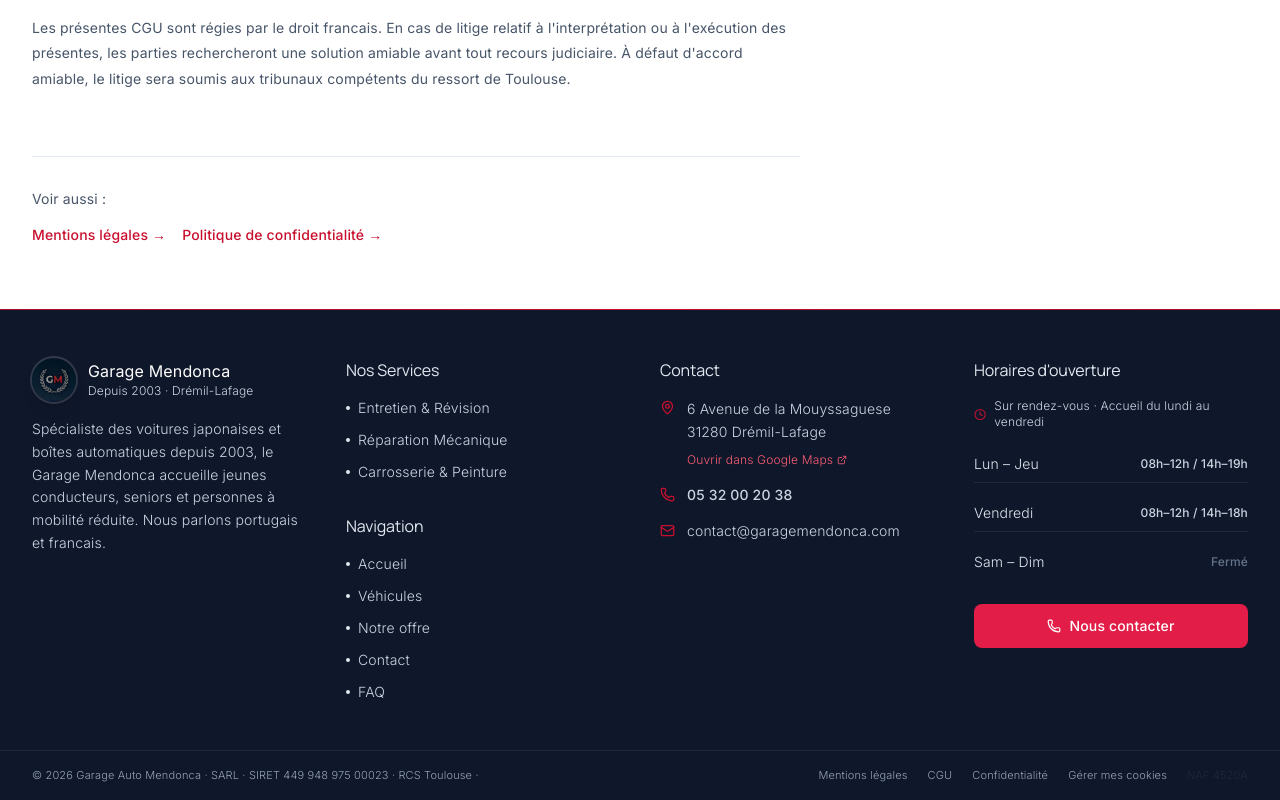
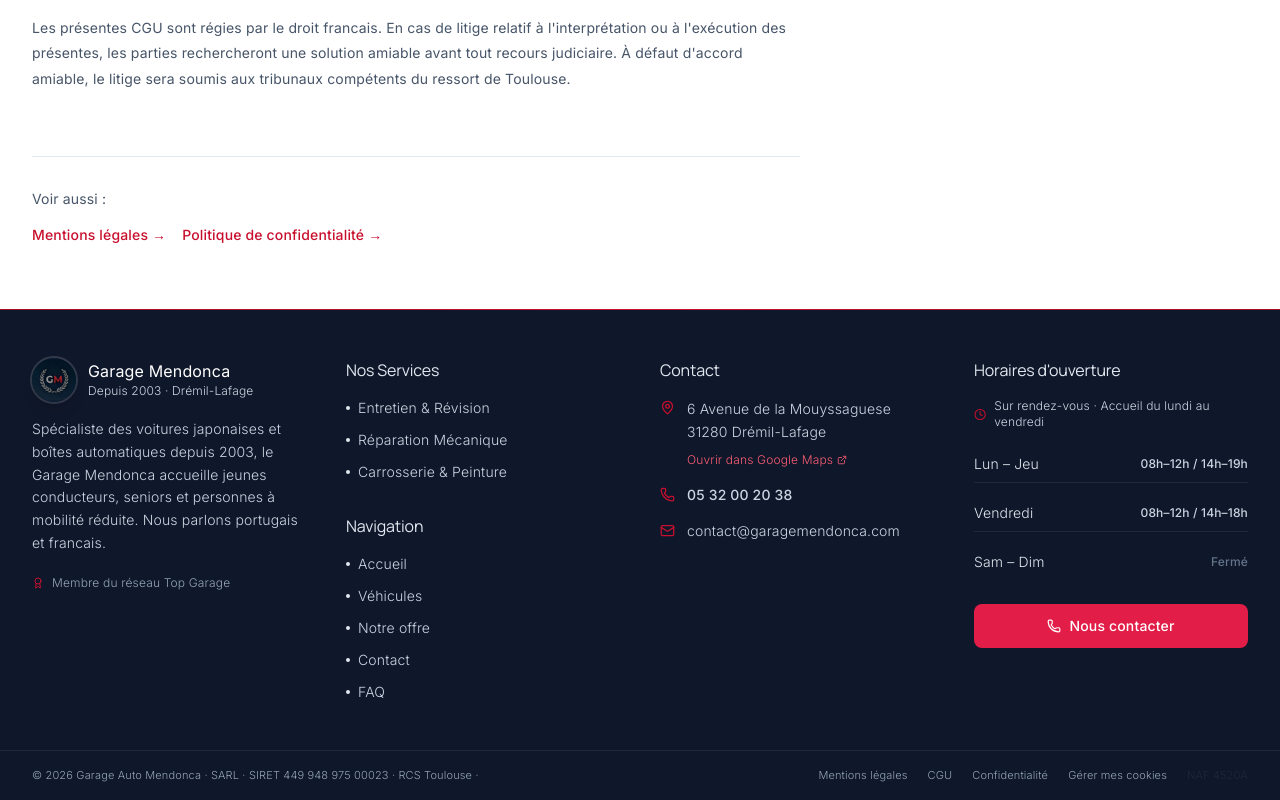
Before and after one commit to FloAFDEV/garagemendonca, a Next.js app: page /cgu in a window 1280 px wide. Shown: the part 2582-3382 px from the top of the page. Built offline with nearby package versions, Linux system fonts and the light colour scheme; no server answers; the database is empty.

Commit message:
feat(garage): integrate Top Garage affiliation badge, link and SEO schema

```diff
--- a/app/layout.tsx
+++ b/app/layout.tsx
@@ -39,7 +39,7 @@
 		template: "%s | Garage Auto Mendonca — Drémil-Lafage",
 	},
 	description:
-		"Garage auto à Drémil-Lafage (31) — Mécanique, carrosserie, diagnostic et vente VO depuis 2003. Spécialiste japonaises & boîte automatique. Prix transparents, 9 véhicules de prêt. ☎ 05 32 00 20 38.",
+		"Garage auto à Drémil-Lafage (31) — Mécanique, carrosserie, diagnostic et vente VO depuis 2003. Membre du réseau Top Garage. Spécialiste japonaises & boîte automatique. Prix transparents, 9 véhicules de prêt. ☎ 05 32 00 20 38.",
 	keywords: [
 		"garage automobile Drémil-Lafage",
 		"garagiste Toulouse",
@@ -51,12 +51,15 @@
 		"devis gratuit mécanique",
 		"contrôle technique",
 		"filtre à particules DPF",
+		"garage Top Garage Drémil-Lafage",
+		"garage réseau Top Garage Toulouse Est",
+		"entretien voiture réseau Top Garage",
 	],
 	// app/icon.png + app/apple-icon.png auto-détectés par Next.js App Router
 	openGraph: {
 		title: "Garage Auto Mendonca — Spécialiste automobile Drémil-Lafage",
 		description:
-			"Garage auto à Drémil-Lafage (31) depuis 2003. Mécanique, carrosserie, vente VO. Spécialiste japonaises · boîte automatique. Expertise technique certifiée.",
+			"Garage auto à Drémil-Lafage (31) depuis 2003. Membre du réseau Top Garage. Mécanique, carrosserie, vente VO. Spécialiste japonaises · boîte automatique.",
 		type: "website",
 		locale: "fr_FR",
 		images: [{ url: "/images/og-image.webp", width: 1200, height: 630, alt: "Garage Auto Mendonca — Drémil-Lafage" }],
@@ -120,6 +123,11 @@
 		{ "@type": "City", name: "Toulouse" },
 		{ "@type": "AdministrativeArea", name: "Haute-Garonne" },
 	],
+	memberOf: {
+		"@type": "Organization",
+		name: "Top Garage",
+		url: "https://garage.top-garage.fr/fr/france-FR/CUST-001176/garage-mendonca/details",
+	},
 	hasOfferCatalog: {
 		"@type": "OfferCatalog",
 		name: "Services automobiles",
--- a/app/page.tsx
+++ b/app/page.tsx
@@ -15,7 +15,7 @@
 			"Garage Auto Mendonca — Garagiste Drémil-Lafage (31) — Mécanique, Carrosserie, Vente",
 	},
 	description:
-		"Garage auto à Drémil-Lafage (31) depuis 2003 — mécanique, carrosserie, diagnostic et vente VO. Spécialiste japonaises & boîte automatique. Prix transparents, 9 véhicules de prêt. ☎ 05 32 00 20 38.",
+		"Garage auto à Drémil-Lafage (31) depuis 2003 — mécanique, carrosserie, diagnostic et vente VO. Membre du réseau Top Garage. Spécialiste japonaises & boîte automatique. Prix transparents, 9 véhicules de prêt. ☎ 05 32 00 20 38.",
 	alternates: {
 		canonical: "https://www.garagemendonca.com",
 	},
@@ -23,7 +23,7 @@
 		title:
 			"Garage Auto Mendonca — Garagiste Drémil-Lafage (31) — Mécanique, Carrosserie, Vente",
 		description:
-			"Votre garage de confiance depuis 2003 — mécanique, carrosserie, vente VO. Spécialiste japonaises & boîte automatique. Drémil-Lafage (31).",
+			"Votre garage de confiance depuis 2003 — mécanique, carrosserie, vente VO. Membre du réseau Top Garage. Spécialiste japonaises & boîte automatique. Drémil-Lafage (31).",
 		url: "https://www.garagemendonca.com",
 		type: "website",
 		locale: "fr_FR",
--- a/components/home/Hero.tsx
+++ b/components/home/Hero.tsx
@@ -79,6 +79,36 @@
 							<span className="text-brand-400 font-normal text-[10px] uppercase tracking-caps leading-tight">
 								Garage Mendonca – Expert auto depuis 2003
 							</span>
+						</div>
+
+						{/* Badge Top Garage */}
+						{/* Badge Top Garage — lien fiche officielle */}
+						<div className="mb-5 animate-fade-in">
+							<a
+								href="https://garage.top-garage.fr/fr/france-FR/CUST-001176/garage-mendonca/details"
+								target="_blank"
+								rel="noopener noreferrer"
+								className="group relative inline-flex items-center gap-2 bg-white/08 border border-white/15 rounded-full px-3 py-1.5 hover:bg-white/14 hover:border-white/30 hover:scale-[1.03] active:scale-[0.99] transition-all duration-200 focus-visible:outline focus-visible:outline-2 focus-visible:outline-offset-2 focus-visible:outline-brand-400"
+								aria-label="Voir la fiche officielle Top Garage (nouvel onglet)"
+							>
+								<Award
+									size={12}
+									className="text-brand-400 flex-shrink-0"
+									aria-hidden="true"
+								/>
+								<span className="text-[11px] font-light text-white/80">
+									Membre du réseau{" "}
+									<strong className="font-medium text-white">
+										Top Garage
+									</strong>
+								</span>
+								<span
+									role="tooltip"
+									className="absolute bottom-full left-0 mb-2 w-56 bg-slate-900 border border-white/10 rounded-lg px-3 py-2 text-xs text-slate-300 font-light shadow-xl opacity-0 invisible group-hover:opacity-100 group-hover:visible group-focus-visible:opacity-100 group-focus-visible:visible transition-all duration-200 pointer-events-none z-20"
+								>
+									Voir la fiche officielle Top Garage
+								</span>
+							</a>
 						</div>
 
 						{/* H1
--- a/components/layout/Footer.tsx
+++ b/components/layout/Footer.tsx
@@ -10,7 +10,7 @@
 import Link from "next/link";
 import Image from "next/image";
 import { unstable_cache } from "next/cache";
-import { Phone, Mail, MapPin, Clock, ExternalLink, CalendarOff } from "lucide-react";
+import { Phone, Mail, MapPin, Clock, ExternalLink, CalendarOff, Award } from "lucide-react";
 import Container from "@/components/ui/Container";
 import CookieSettingsButton from "@/components/cookies/CookieSettingsButton";
 import { garageRepository } from "@/lib/repositories";
@@ -151,13 +151,28 @@
 							</div>
 						</Link>
 
-						<p className="font-light text-sm leading-relaxed text-slate-300 mb-5">
+						<p className="font-light text-sm leading-relaxed text-slate-300 mb-4">
 							Spécialiste des voitures japonaises et boîtes
 							automatiques depuis 2003, le Garage Mendonca
 							accueille jeunes conducteurs, seniors et personnes à
 							mobilité réduite. Nous parlons portugais et
 							francais.
 						</p>
+
+						<a
+							href="https://garage.top-garage.fr/fr/france-FR/CUST-001176/garage-mendonca/details"
+							target="_blank"
+							rel="noopener noreferrer"
+							className="inline-flex items-center gap-2 text-xs font-light text-slate-400 hover:text-slate-300 transition-colors group"
+							aria-label="Garage Mendonca — Membre du réseau Top Garage"
+						>
+							<Award
+								size={12}
+								className="text-brand-500 flex-shrink-0 group-hover:text-brand-400 transition-colors"
+								aria-hidden="true"
+							/>
+							<span>Membre du réseau Top Garage</span>
+						</a>
 					</div>
 
 					{/* Colonne 2 — Services + Nav */}
```
